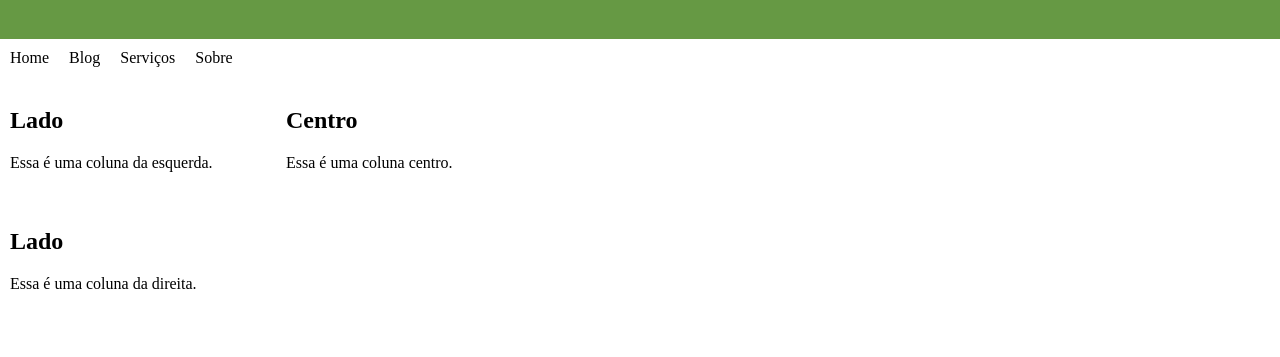
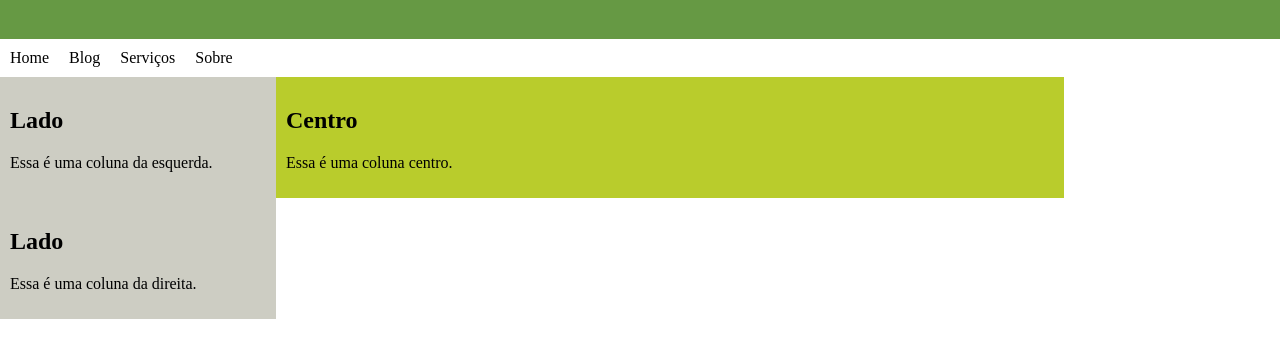
Before and after one commit to sabsvf/IFF-PROGWEB, a plain HTML site: page index.html in a window 1280 px wide. Shown: the part 81-438 px from the top of the page. Drawn offline with Linux system fonts and the light colour scheme.

Commit message:
Update index.html

```diff
--- a/index.html
+++ b/index.html
@@ -30,11 +30,13 @@
     float: left;
     padding: 10px;
     width: 20%;
+    background-color: #CDCDC3;
 }
 .col-centro {
     float: left;
     padding: 10px;
     width: 60%;
+    background-color: #B9CC2C;
 }
 .conteudo {
     clear: both;
```
